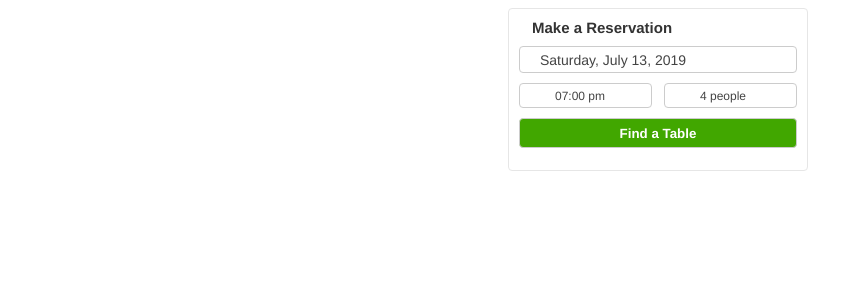
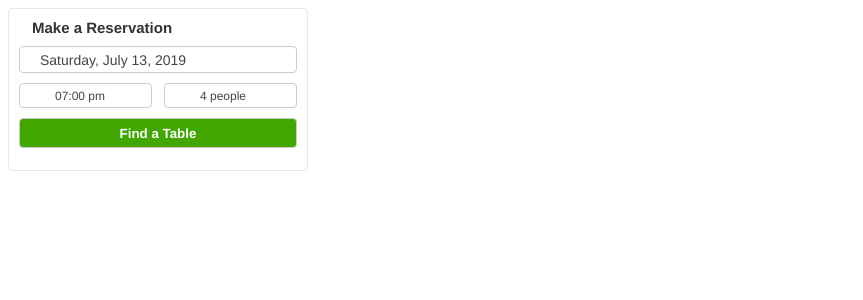
Before and after one commit to scarf-ly/reservations_SDC, a React app: page / in a window 1280 px wide. Shown: the top 300 px of the page, without its empty margins (0-863 px from the left). Built offline with nearby package versions, Linux system fonts and the light colour scheme; the HTML template or start-up script is replaced by a standard one.

Commit message:
remove left margin for the app

```diff
--- a/client/src/style/App.css
+++ b/client/src/style/App.css
@@ -1,5 +1,4 @@
 .islandContainer {
-  margin-left: 500px;
   height: auto;
   min-height: 160.875px;
   width: 297.984px;
```
